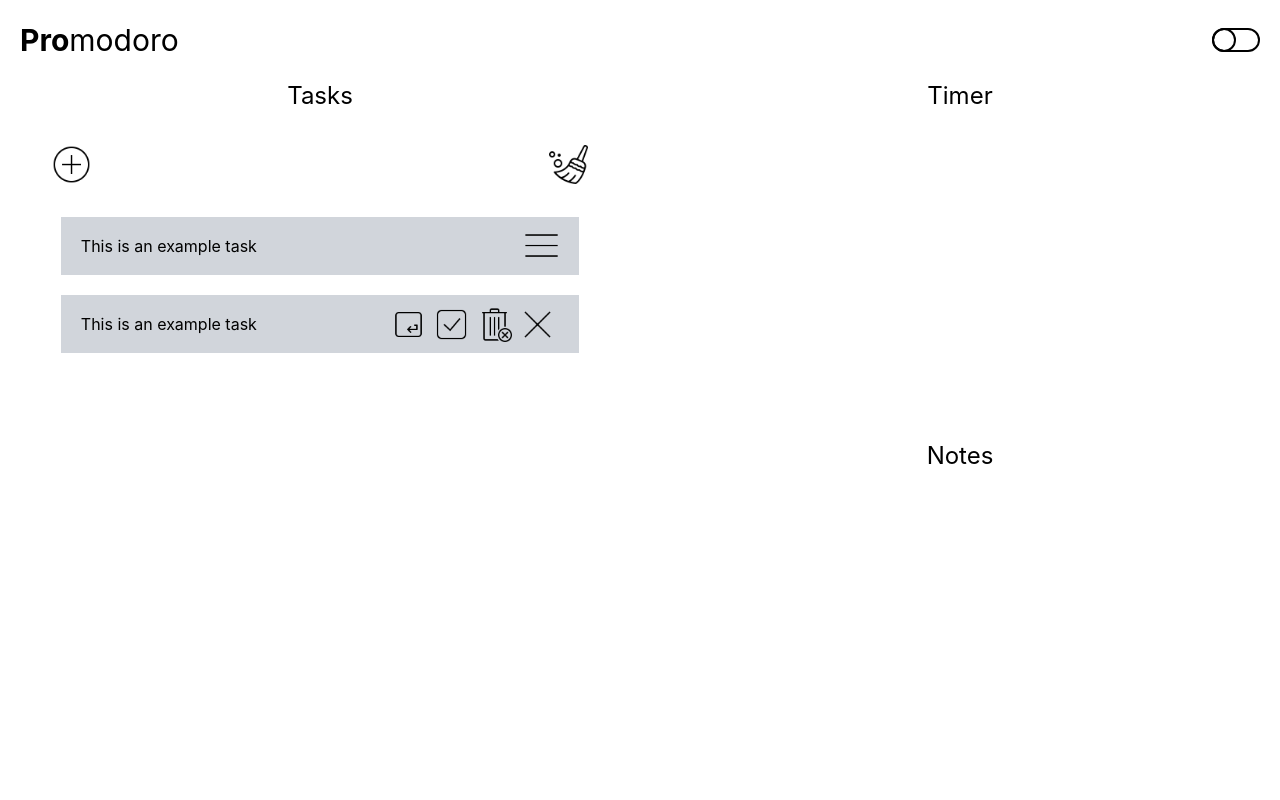
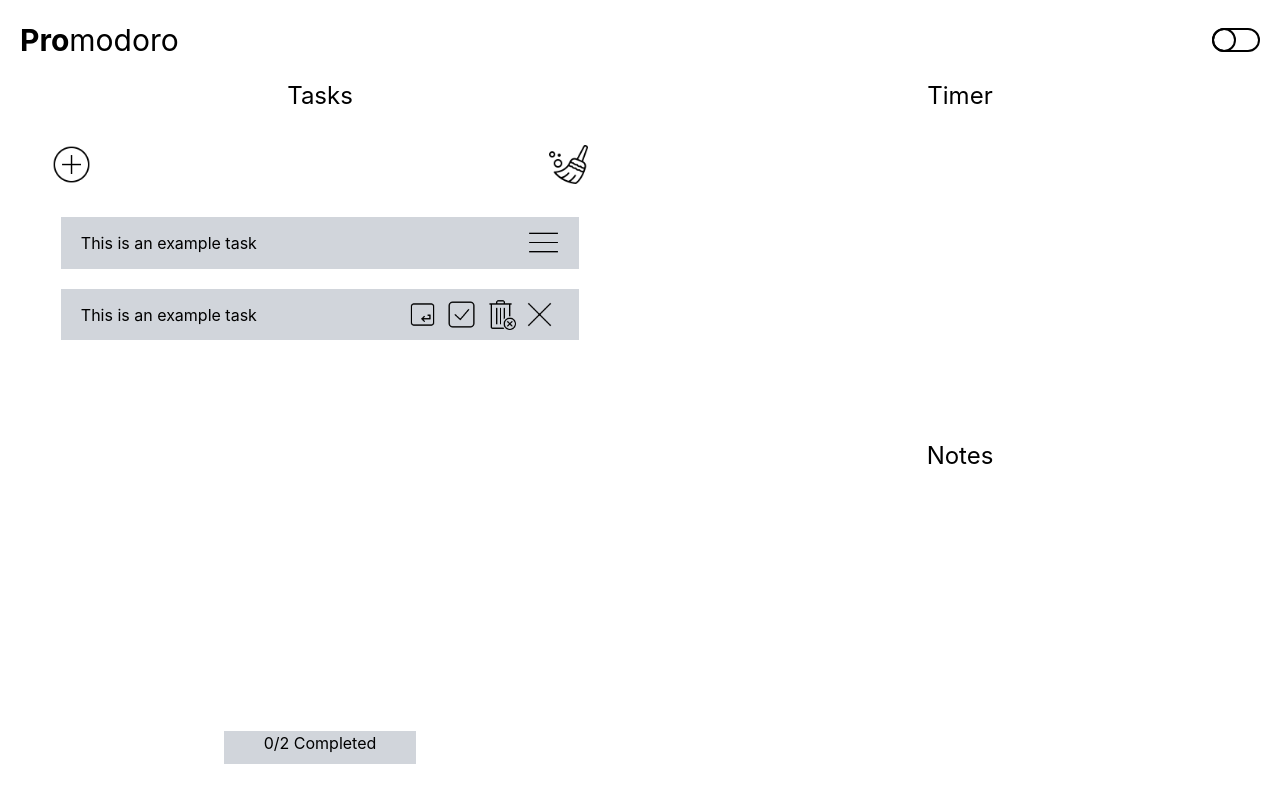
Before and after one commit to kalecodes/promodoro, a React (Create React App) app: page / in a window 1280 px wide. Built offline with nearby package versions, Linux system fonts and the light colour scheme; a web font is replaced by a local one.

Commit message:
task counter

```diff
--- a/src/components/Tasks/index.js
+++ b/src/components/Tasks/index.js
@@ -17,7 +17,7 @@ function Tasks()  {
             className="h-3/5 mr-5"
           />
         </div>
-        <div id="task-container" className="h-9/10 overflow-scroll">
+        <div id="task-container" className="h-4/5 overflow-scroll">
           <div className="w-9/10 h-1/10 mt-5 mx-auto bg-gray-300 flex justify-between items-center">
             <p className="text-left ml-5">This is an example task</p>
             <img
@@ -52,6 +52,11 @@ function Tasks()  {
             </div>
           </div>
         </div>
+        <div className="h-1/10 flex justify-center items-center">
+          <div className="w-1/3 h-1/2 bg-gray-300">
+            0/2 Completed
+          </div>
+        </div>
       </div>
     </section>
   )
```
